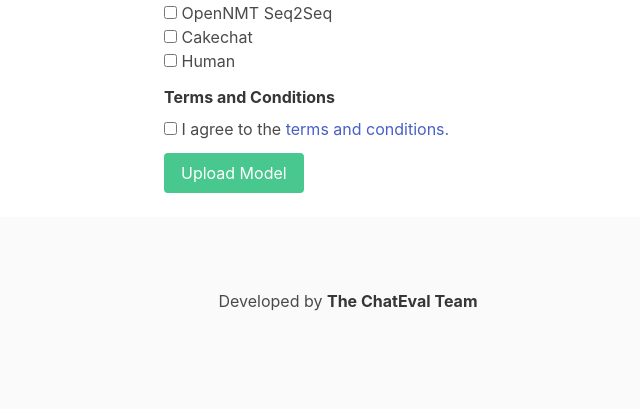
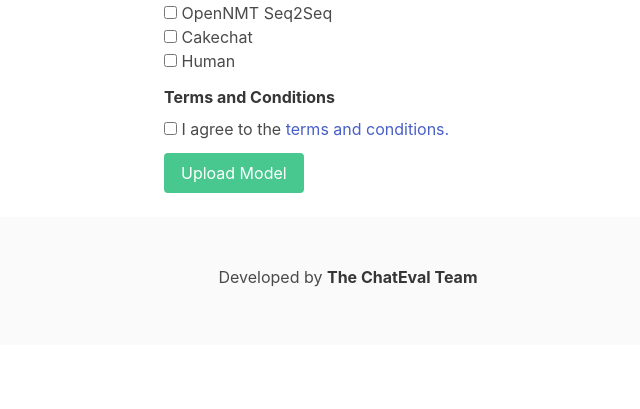
Before and after one commit to chateval/application, a Django app: page /submit in a window 1280 px wide. Shown: the part 1092-1501 px from the top of the page, without its empty margins (292-932 px from the left). After the commit the page ends 1379 px from the top, so only its background shows below. Run offline with Django 3.2, Linux system fonts and the light colour scheme; some libraries are stand-ins or nearby versions.

Commit message:
Add static css to base template

```diff
--- /dev/null
+++ b/app/static/styles/app.css
@@ -0,0 +1,51 @@
+html, body {
+  margin:0;
+  padding:0;
+  height: 100%;
+}
+
+#contains-all {
+  min-height:100%;
+  position:relative;
+}
+
+.footer {
+position: absolute;
+right: 0;
+bottom: 0;
+left: 0;
+height: 8rem;
+padding-bottom: 0rem;
+}
+
+.hero.home {
+  background-image: url(test-hero.png);
+}
+
+.hero.has-image-bg {
+  color: #fff;
+  background-position: 10%;
+  background-repeat: no-repeat;
+  background-size: cover;
+  background-color: #b8c6d0;
+}
+
+.white {
+  color: #fff;
+}
+
+#join-link {
+  color: #fff;
+}
+
+#join-link:hover {
+  color: #03A9F4;
+}
+
+.box {
+  margin-bottom: 1.5rem;
+}
+
+#body {
+  padding-bottom: 8rem;
+}
--- a/app/templates/base.html
+++ b/app/templates/base.html
@@ -8,7 +8,7 @@
     <title>ChatEval</title>
     <link rel="stylesheet" href="https://cdnjs.cloudflare.com/ajax/libs/bulma/0.6.2/css/bulma.min.css" />
     <link rel="shortcut icon" href="favicon.ico" type="image/x-icon" />
-    <link rel="stylesheet" href="/styles/app.css" />
+    <link rel="stylesheet" href="{% static "styles/app.css" %}" />
     <script src="https://cdnjs.cloudflare.com/ajax/libs/Chart.js/2.5.0/Chart.min.js"></script>
     <script defer src="https://use.fontawesome.com/releases/v5.0.6/js/all.js"></script>
   </head>
@@ -45,7 +45,6 @@
       <footer class="footer">
         <div class="container">
           <div class="content has-text-centered">
-            <br>
             <p>
               Developed by <strong>The ChatEval Team</strong>
             </p>
```
